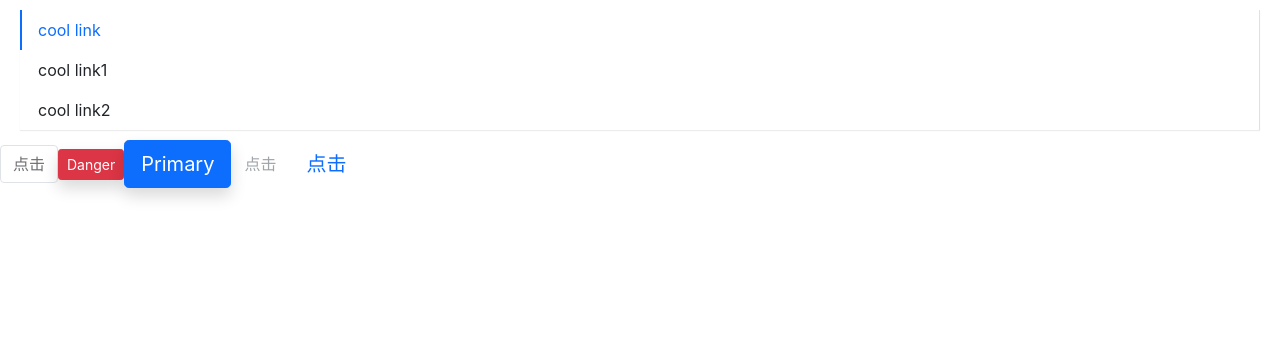
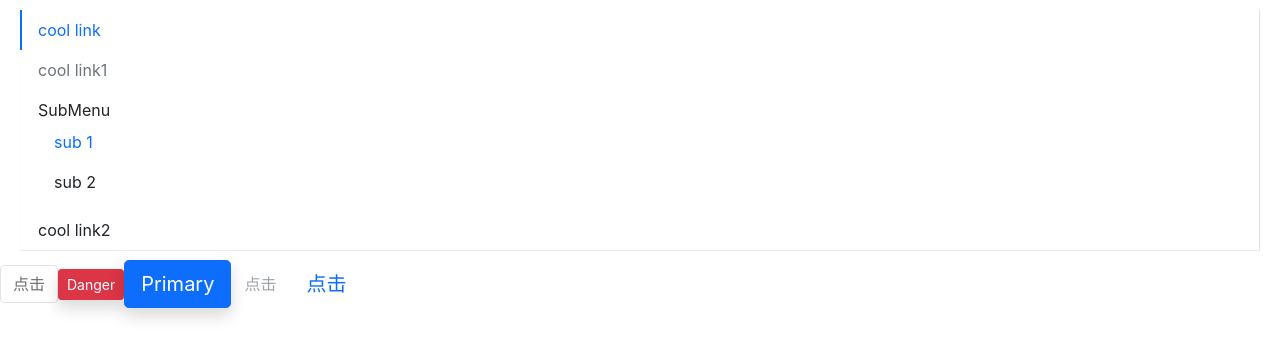
Before and after one commit to sunxiaojie79/component-design, a React (Create React App) app: page / in a window 1280 px wide. Shown: the top 358 px of the page. Built offline with nearby package versions, Linux system fonts and the light colour scheme.

Commit message:
feat:SubMenu

```diff
--- a/src/App.tsx
+++ b/src/App.tsx
@@ -2,15 +2,23 @@
 import Button, { ButtonSize, ButtonType } from './components/Button/button';
 import Menu from './components/Menu/menu';
 import MenuItem from './components/Menu/menuItem';
+import SubMenu from './components/Menu/subMenu';
 function App() {
   return (
     <div className='App'>
-      <Menu defaultIndex={0} onSelect={(index) => alert(index)} mode={'vertical'}>
-        <MenuItem disabled>
-          cool link
-        </MenuItem>
-        <MenuItem >cool link1</MenuItem>
-        <MenuItem >cool link2</MenuItem>
+      <Menu
+        defaultIndex={0}
+        onSelect={(index) => alert(index)}
+        mode={'vertical'}
+      >
+        <MenuItem>cool link</MenuItem>
+        <MenuItem disabled>cool link1</MenuItem>
+        <SubMenu title='SubMenu'>
+          <MenuItem>sub 1</MenuItem>
+          <MenuItem>sub 2</MenuItem>
+        </SubMenu>
+
+        <MenuItem>cool link2</MenuItem>
       </Menu>
       <Button disabled>点击</Button>
       <Button
--- a/src/components/Menu/_style.scss
+++ b/src/components/Menu/_style.scss
@@ -23,6 +23,65 @@
       border-bottom: $menu-item-active-border-width solid $menu-item-active-color;
     }
   }
+  .submenu-item {
+    position: relative;
+    .submenu-title {
+      display: flex;
+      align-items: center;
+    }
+    .arrow-icon {
+      transition: transform .25s ease-in-out;
+      margin-left: 3px;
+    }
+    &:hover {
+      .arrow-icon {
+        transform: rotate(180deg);
+      }
+    }
+  }
+  .is-vertical {
+    .arrow-icon {
+      transform: rotate(0deg) !important;
+    }
+  }
+  .is-vertical.is-opened {
+    .arrow-icon {
+      transform: rotate(180deg) !important;
+    }
+  }
+  .viking-submenu {
+    //display: none;
+    list-style:none;
+    padding-left: 0;
+    white-space: nowrap;
+    //transition: $menu-transition;
+    .menu-item {
+      padding: $menu-item-padding-y $menu-item-padding-x;
+      cursor: pointer;
+      transition: $menu-transition;
+      color: $body-color;
+      &.is-active, &:hover {
+        color: $menu-item-active-color !important;
+      }
+    }
+  }
+  .viking-submenu.menu-opened {
+    //display: block;
+  }
+}
+.menu-horizontal {
+  >.menu-item {
+    border-bottom: $menu-item-active-border-width solid transparent;
+  }
+  .viking-submenu {
+    position: absolute;
+    background: $white;
+    z-index: 100;
+    top: calc(100% + 8px);
+    left: 0;
+    border: $menu-border-width solid $menu-border-color;
+    box-shadow: $submenu-box-shadow;
+  }
 }
 .menu-vertical {
   flex-direction: column;
--- a/src/components/Menu/menu.tsx
+++ b/src/components/Menu/menu.tsx
@@ -23,6 +23,7 @@
   const [currentActive, setActive] = useState(defaultIndex)
   const classes = classNames('viking-menu', className, {
     'menu-vertical': mode === 'vertical',
+    'menu-horizontal': mode !== 'vertical',
   })
   const handleClick = (index: number) => {
     setActive(index)
@@ -38,7 +39,7 @@
     return React.Children.map(children, (child, index) => {
       const childElement = child as React.FunctionComponentElement<MenuItemProps>
       const { displayName } = childElement.type
-      if (displayName === 'MenuItem') {
+      if (displayName === 'MenuItem' || displayName === 'SubMenu') {
         return React.cloneElement(childElement, { index })
       } else {
         console.error(
--- /dev/null
+++ b/src/components/Menu/subMenu.tsx
@@ -0,0 +1,41 @@
+import React, { useContext, FunctionComponentElement } from 'react';
+import classNames from 'classnames'
+import { MenuContext } from './menu';
+import { MenuItemProps } from './menuItem';
+
+export interface SubMenuProps {
+  index?: number,
+  title: string,
+  className?: string
+}
+
+const SubMenu: React.FC<SubMenuProps> = ({ index, title, children, className}) => {
+  const context = useContext(MenuContext)
+  const classes = classNames('menu-item submenu-item', className, {
+    'is-active': context.index === index,
+  })
+  const renderChildren = () => {
+    const chidrenComponent =  React.Children.map(children, (child, index) => {
+      const childElement = child as React.FunctionComponentElement<
+        MenuItemProps
+      >
+      const { displayName } = childElement.type
+      if (displayName === 'MenuItem') {
+        return React.cloneElement(childElement, { index })
+      } else {
+        console.error(
+          'Warning: Menu has a child which is not a MenuItem component'
+        )
+      }
+    })
+    return <ul className='viking-submenu'>{chidrenComponent}</ul>
+  }
+  return (
+    <li className={classes}>
+      <div className='submenu-title'>{title}</div>
+      {renderChildren()}
+    </li>
+  )
+}
+SubMenu.displayName = 'SubMenu'
+export default SubMenu
```
